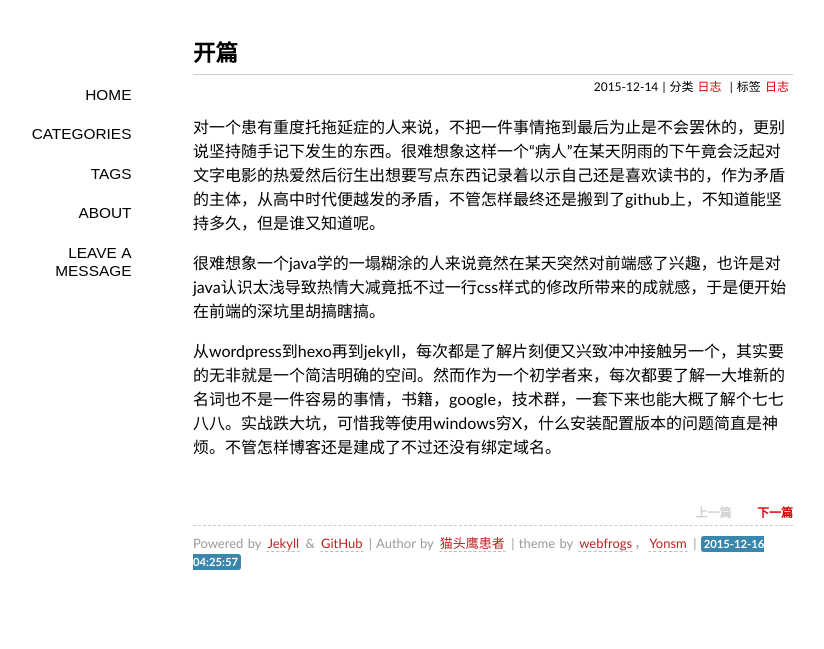
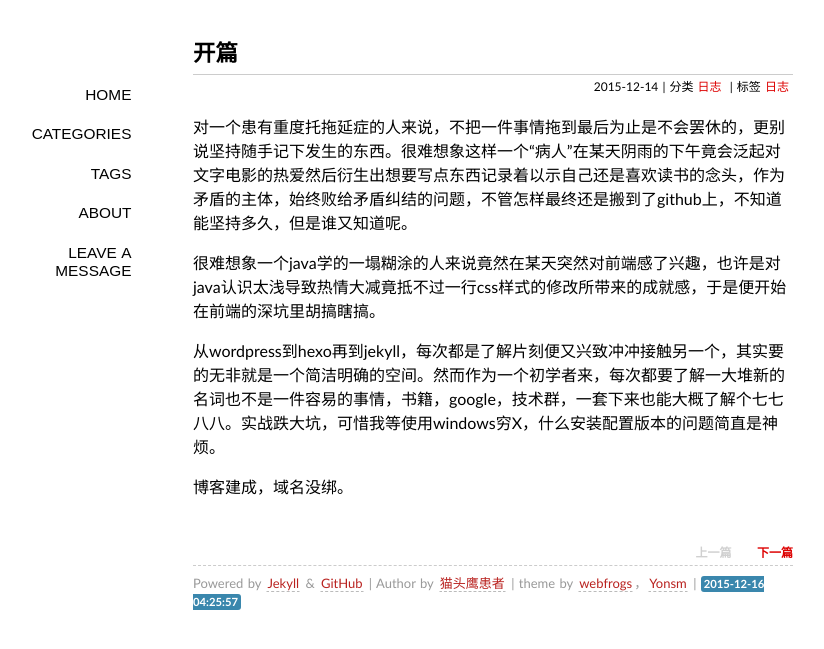
Before and after one commit to NightKs/NightKs.github.io, a Jekyll site: the page built from _posts/2015-12-14-kai-pian.md, in a window 1280 px wide. Shown: the top 649 px of the page, without its empty margins (147-971 px from the left). Built offline with Jekyll 4.4.1, drawn with Linux system fonts in a browser that asks for light colours; some web fonts are replaced; Markdown is read by kramdown in place of the engine named in the settings; comment, search, counter and statistics services are not loaded.

Commit message:
Update 2015-12-14-kai-pian.md

```diff
--- a/_posts/2015-12-14-kai-pian.md
+++ b/_posts/2015-12-14-kai-pian.md
@@ -5,8 +5,10 @@ title: 开篇
 categories: 日志
 tags: 日志
 ---
-对一个患有重度托拖延症的人来说，不把一件事情拖到最后为止是不会罢休的，更别说坚持随手记下发生的东西。很难想象这样一个“病人”在某天阴雨的下午竟会泛起对文字电影的热爱然后衍生出想要写点东西记录着以示自己还是喜欢读书的，作为矛盾的主体，从高中时代便越发的矛盾，不管怎样最终还是搬到了github上，不知道能坚持多久，但是谁又知道呢。
+对一个患有重度托拖延症的人来说，不把一件事情拖到最后为止是不会罢休的，更别说坚持随手记下发生的东西。很难想象这样一个“病人”在某天阴雨的下午竟会泛起对文字电影的热爱然后衍生出想要写点东西记录着以示自己还是喜欢读书的念头，作为矛盾的主体，始终败给矛盾纠结的问题，不管怎样最终还是搬到了github上，不知道能坚持多久，但是谁又知道呢。
 
 很难想象一个java学的一塌糊涂的人来说竟然在某天突然对前端感了兴趣，也许是对java认识太浅导致热情大减竟抵不过一行css样式的修改所带来的成就感，于是便开始在前端的深坑里胡搞瞎搞。
 
-从wordpress到hexo再到jekyll，每次都是了解片刻便又兴致冲冲接触另一个，其实要的无非就是一个简洁明确的空间。然而作为一个初学者来，每次都要了解一大堆新的名词也不是一件容易的事情，书籍，google，技术群，一套下来也能大概了解个七七八八。实战跌大坑，可惜我等使用windows穷X，什么安装配置版本的问题简直是神烦。不管怎样博客还是建成了不过还没有绑定域名。
+从wordpress到hexo再到jekyll，每次都是了解片刻便又兴致冲冲接触另一个，其实要的无非就是一个简洁明确的空间。然而作为一个初学者来，每次都要了解一大堆新的名词也不是一件容易的事情，书籍，google，技术群，一套下来也能大概了解个七七八八。实战跌大坑，可惜我等使用windows穷X，什么安装配置版本的问题简直是神烦。
+
+博客建成，域名没绑。
```
